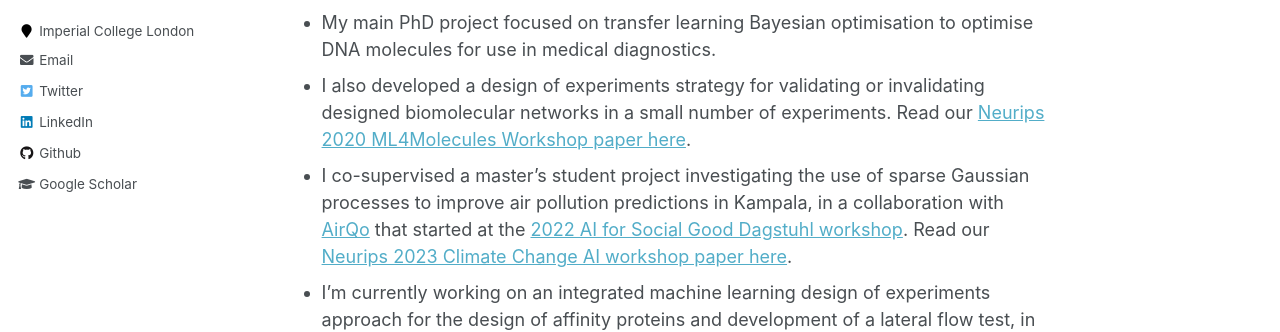
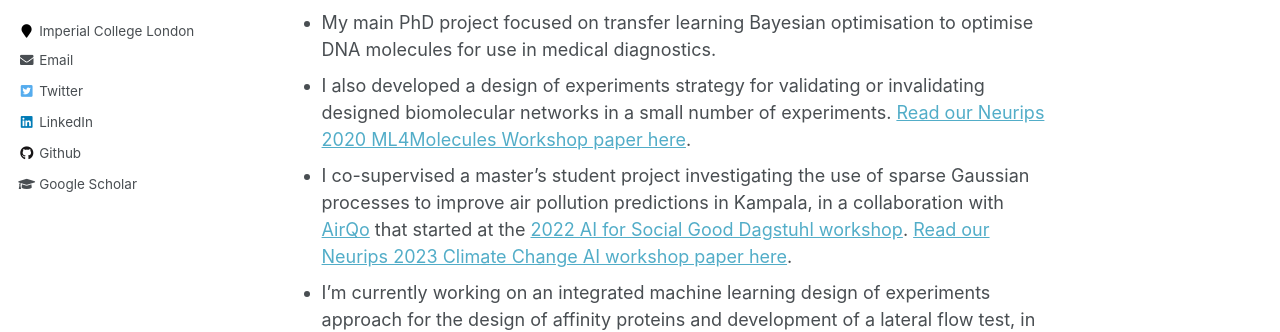
Before and after one commit to RSedgwick/rsedgwick.github.io, a Jekyll site: the page built from _pages/about.md, in a window 1280 px wide and 1387 px high. Shown: the part 354-686 px from the top of the window. Built offline with Jekyll 4.4.1, drawn with Linux system fonts in a browser that asks for light colours.

```diff
--- a/_pages/about.md
+++ b/_pages/about.md
@@ -17,8 +17,8 @@ Projects
 ======
 
 - My main PhD project focused on transfer learning Bayesian optimisation to optimise DNA molecules for use in medical diagnostics.
-- I also developed a design of experiments strategy for validating or invalidating designed biomolecular networks in a small number of experiments. Read our [Neurips 2020 ML4Molecules Workshop paper here](https://arxiv.org/abs/2011.10575).
-- I co-supervised a master's student project investigating the use of sparse Gaussian processes to improve air pollution predictions in Kampala, in a collaboration with [AirQo](https://www.airqo.net/) that started at the [2022 AI for Social Good Dagstuhl workshop](https://ai4sg-dagstuhl.github.io/). Read our [Neurips 2023 Climate Change AI workshop paper here](https://arxiv.org/abs/2311.16625).
+- I also developed a design of experiments strategy for validating or invalidating designed biomolecular networks in a small number of experiments. [Read our Neurips 2020 ML4Molecules Workshop paper here](https://arxiv.org/abs/2011.10575).
+- I co-supervised a master's student project investigating the use of sparse Gaussian processes to improve air pollution predictions in Kampala, in a collaboration with [AirQo](https://www.airqo.net/) that started at the [2022 AI for Social Good Dagstuhl workshop](https://ai4sg-dagstuhl.github.io/). [Read our Neurips 2023 Climate Change AI workshop paper here](https://arxiv.org/abs/2311.16625).
 - I'm currently working on an integrated machine learning design of experiments approach for the design of affinity proteins and development of a lateral flow test, in collaboration with experimentalists from Imperial college london and KTH Royal Institute of Technology in Sweden.
 - I'm also working on a project with other machine learning researchers at Imperial using Bayesian methods to improve posteriors over causal graphs.
 
```
